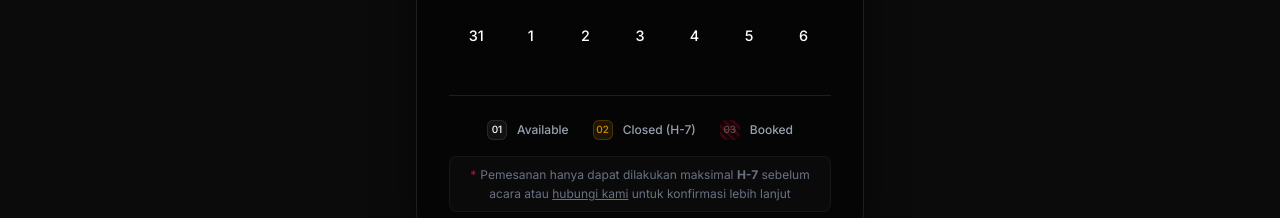
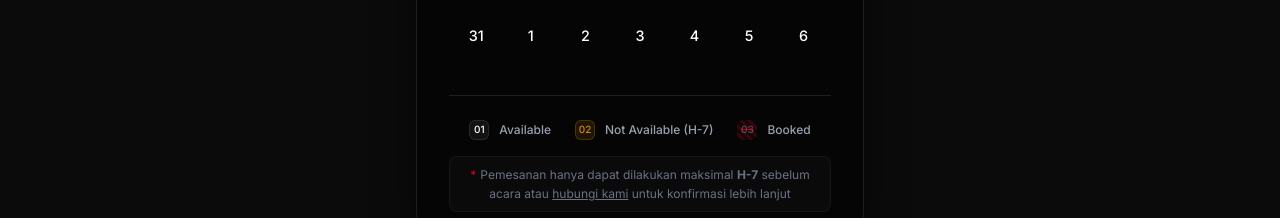
Before and after one commit to lohkookk/SnapHub.id, a React (Vite) app: page / in a window 1280 px wide. Shown: the part 6020-6238 px from the top of the page. Built offline with nearby package versions, Linux system fonts and the light colour scheme; no server answers; the database is empty.

Commit message:
fix: perbaiki h-7 not available

```diff
--- a/src/components/BookingCalendar.jsx
+++ b/src/components/BookingCalendar.jsx
@@ -118,7 +118,7 @@ const BookingCalendar = () => {
                     } else if (isTooClose) {
                       return (
                         <div className="calendar-tooltip bg-[#FFAA00] shadow-lg text-black font-semibold">
-                          H-7 Closed
+                          H-7 Not Available
                         </div>
                       );
                     } else if (!isPast && !isTooClose) {
@@ -146,7 +146,7 @@ const BookingCalendar = () => {
                     <div className="w-5 h-5 rounded-md flex items-center justify-center bg-[#FFAA00]/10 border border-[#FFAA00]/20">
                       <span className="text-[#FFAA00]/80 text-[10px] font-medium">02</span>
                     </div>
-                    <span className="font-medium">Closed (H-7)</span>
+                    <span className="font-medium">Not Available (H-7) </span>
                   </div>
                   <div className="flex items-center gap-2.5">
                     <div className="w-5 h-5 rounded-md flex items-center justify-center"
```
